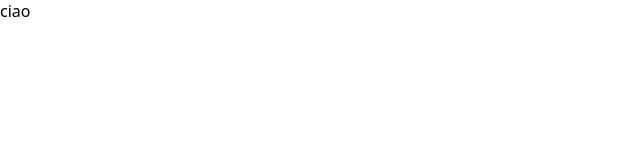
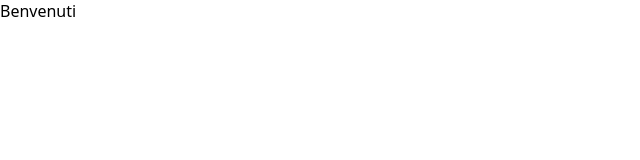
Before and after one commit to elisabichiappini/react-carousel, a React (Vite) app: page / in a window 1280 px wide. Shown: the top 160 px of the page, without its empty margins (0-640 px from the left). Built offline with nearby package versions, Linux system fonts and the light colour scheme.

Commit message:
feat: svuotato app

```diff
--- a/src/App.jsx
+++ b/src/App.jsx
@@ -5,7 +5,7 @@ function App() {
 
   return (
     <>
-    <div>ciao</div>
+    <div>Benvenuti</div>
     </>
   )
 }
```
